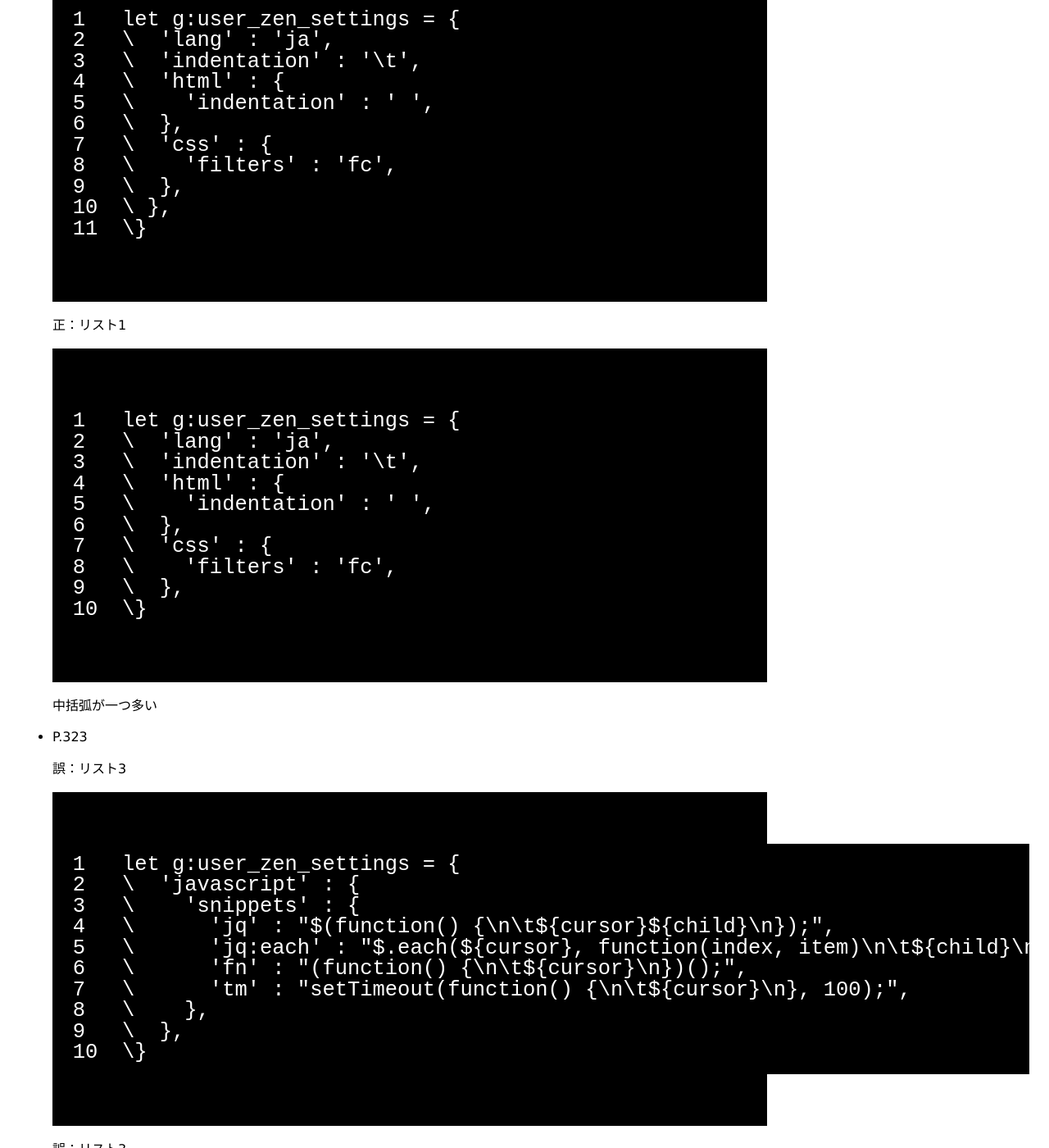
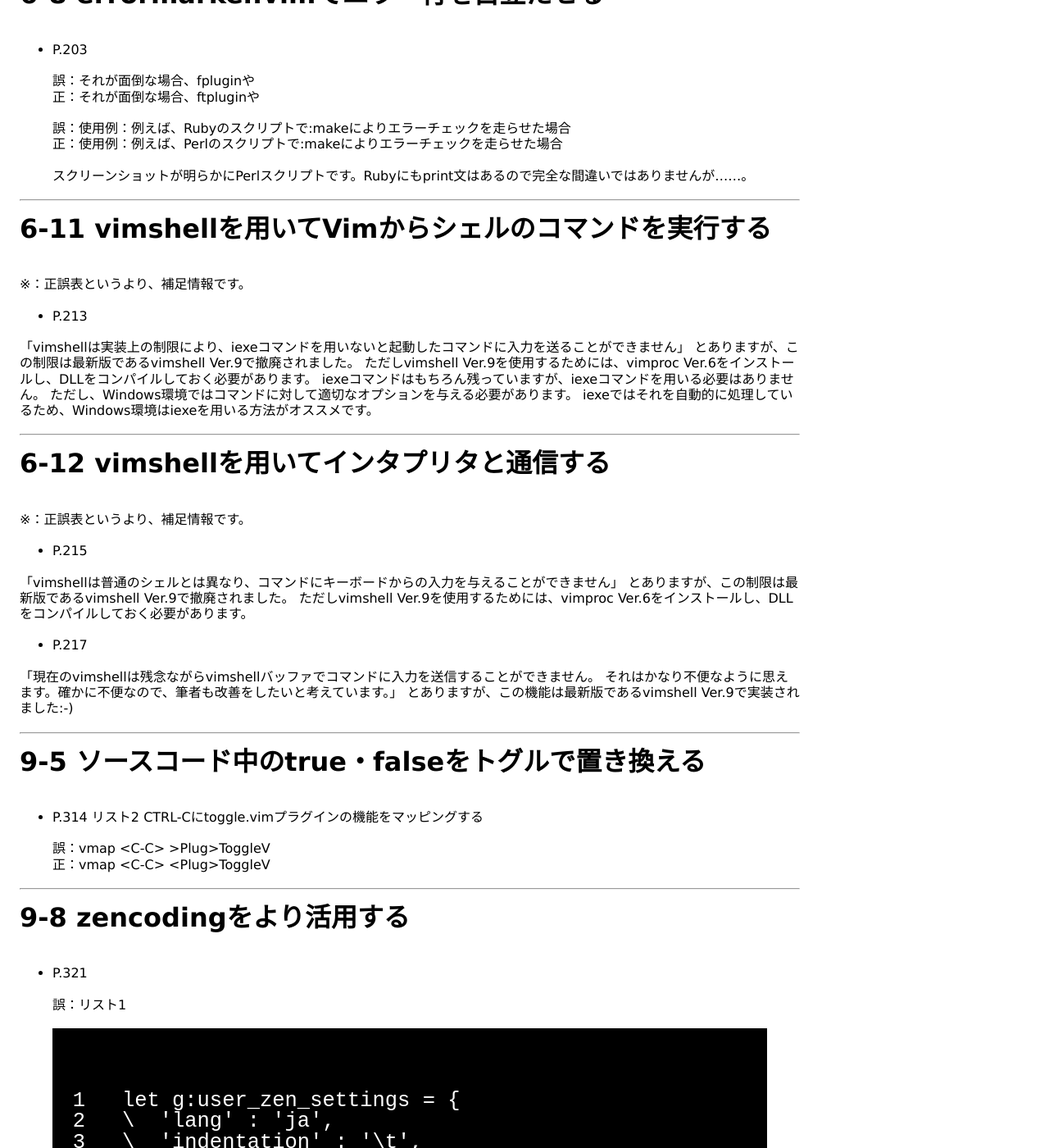
Before and after one commit to vim-jp/vim-jp.github.io, a Jekyll site: the page built from docs/books/vim-technique-bible/corrigenda.md, in a window 1280 px wide and 1400 px high, scrolled down 2945 px. Shown: the whole window at 82% size. Built offline with Jekyll 4.4.1, drawn with Linux system fonts in a browser that asks for light colours; nearby versions of some CDN libraries; Markdown is read by kramdown in place of the engine named in the settings; comment, search, counter and statistics services are not loaded; some of the changed text lies outside the part shown.

Commit message:
- Improved corrigenda.

```diff
--- a/docs/books/vim-technique-bible/corrigenda.md
+++ b/docs/books/vim-technique-bible/corrigenda.md
@@ -7,6 +7,35 @@
 
 > 誤：特定のディレクトリを 'runtimepath' に追加するしたり削除したりできます。<br />
 > 正：特定のディレクトリを 'runtimepath' に追加したり削除したりできます。<br />
+
+<hr />
+# 2-2 vimfilerを用いてファイル操作を行う
+
+※：正誤表というより、補足情報です。
+
+https://github.com/Shougo/vimfiler
+
+現在、私のvimfilerリポジトリにて、vimfiler Ver.3が開発中です。
+vimfiler Ver.3はp.358にもあるように、unite.vim Ver.3に依存する形で再設計をされています。
+よって、unite.vim Ver.3がインストールされていないと動作しません。注意してください。
+
+さらに、次のキーバインドが変更されています。
+
+* P.58 表1 <br />
+
+マッピング$は削除されています。ゴミ箱の汎用的な実装ができなかったためです。
+ゴミ箱が欲しい場合は、外部コマンドを利用してください。
+
+* P.58 表2 <br />
+
+マッピングdはゴミ箱へ移動するのではなく、ファイルの強制削除となります。これにより、マッピングDは削除されています。
+
+<hr />
+# 2-7 ファイルの文字コードを変換する
+* P.67 文字不正時の処理を指定する<br />
+
+> 誤：ファイルの中にエンコーディングで期待しない文字が1つでも含まれる場合、Vimはそのファイルをスキップしてしまいます。<br />
+> 正：ファイルの中にエンコーディングで期待しない文字が1つでも含まれる場合、Vimはそのファイルの変換をスキップしてしまいます。<br />
 
 <hr />
 # 2-7 ファイルの文字コードを変換する
@@ -77,6 +106,38 @@
 > スクリーンショットが明らかにPerlスクリプトです。Rubyにもprint文はあるので完全な間違いではありませんが……。<br />
 
 <hr />
+
+# 6-11 vimshellを用いてVimからシェルのコマンドを実行する
+※：正誤表というより、補足情報です。
+
+* P.213
+
+「vimshellは実装上の制限により、iexeコマンドを用いないと起動したコマンドに入力を送ることができません」
+とありますが、この制限は最新版であるvimshell Ver.9で撤廃されました。
+ただしvimshell Ver.9を使用するためには、vimproc Ver.6をインストールし、DLLをコンパイルしておく必要があります。
+iexeコマンドはもちろん残っていますが、iexeコマンドを用いる必要はありません。
+ただし、Windows環境ではコマンドに対して適切なオプションを与える必要があります。
+iexeではそれを自動的に処理しているため、Windows環境はiexeを用いる方法がオススメです。
+
+<hr />
+
+# 6-12 vimshellを用いてインタプリタと通信する
+※：正誤表というより、補足情報です。
+
+* P.215
+
+「vimshellは普通のシェルとは異なり、コマンドにキーボードからの入力を与えることができません」
+とありますが、この制限は最新版であるvimshell Ver.9で撤廃されました。
+ただしvimshell Ver.9を使用するためには、vimproc Ver.6をインストールし、DLLをコンパイルしておく必要があります。
+
+* P.217
+
+「現在のvimshellは残念ながらvimshellバッファでコマンドに入力を送信することができません。
+それはかなり不便なように思えます。確かに不便なので、筆者も改善をしたいと考えています。」
+とありますが、この機能は最新版であるvimshell Ver.9で実装されました:-)
+
+
+<hr />
 # 9-5 ソースコード中のtrue・falseをトグルで置き換える
 * P.314 リスト2 CTRL-Cにtoggle.vimプラグインの機能をマッピングする
 
```
